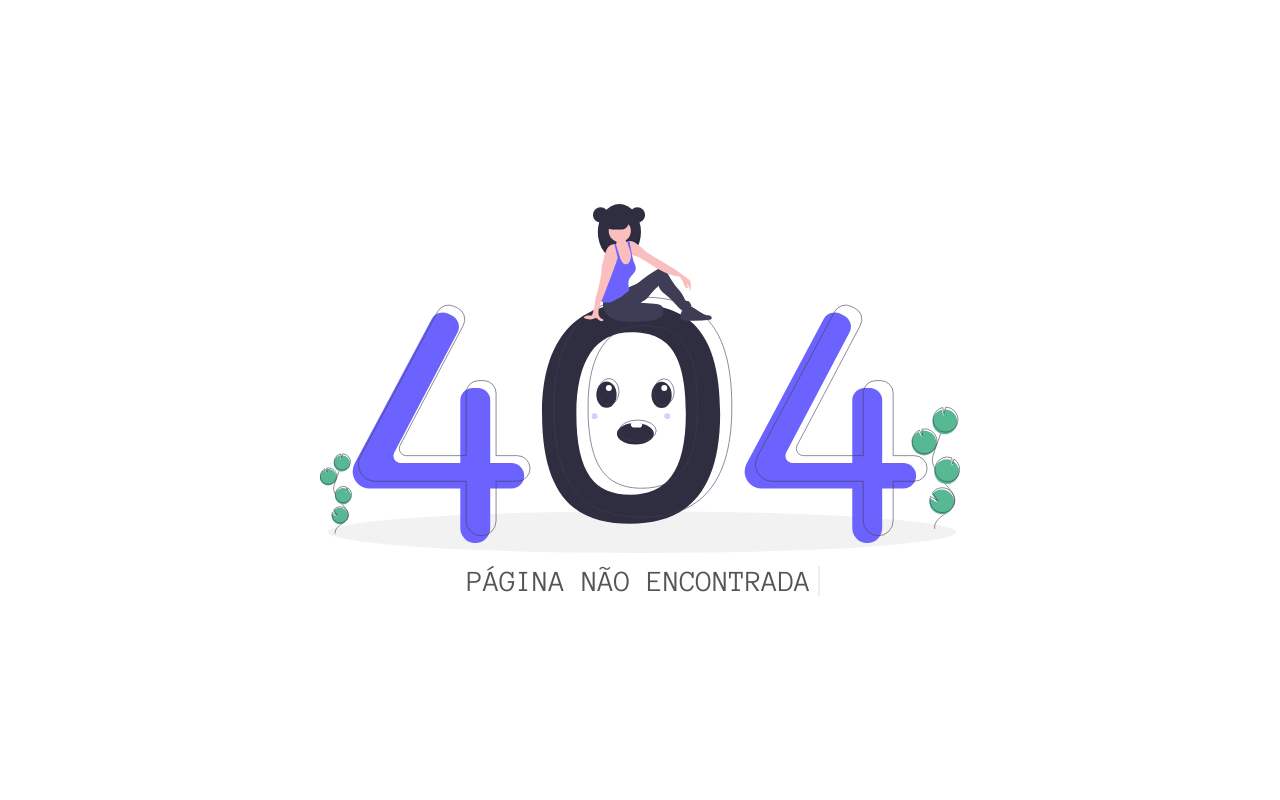
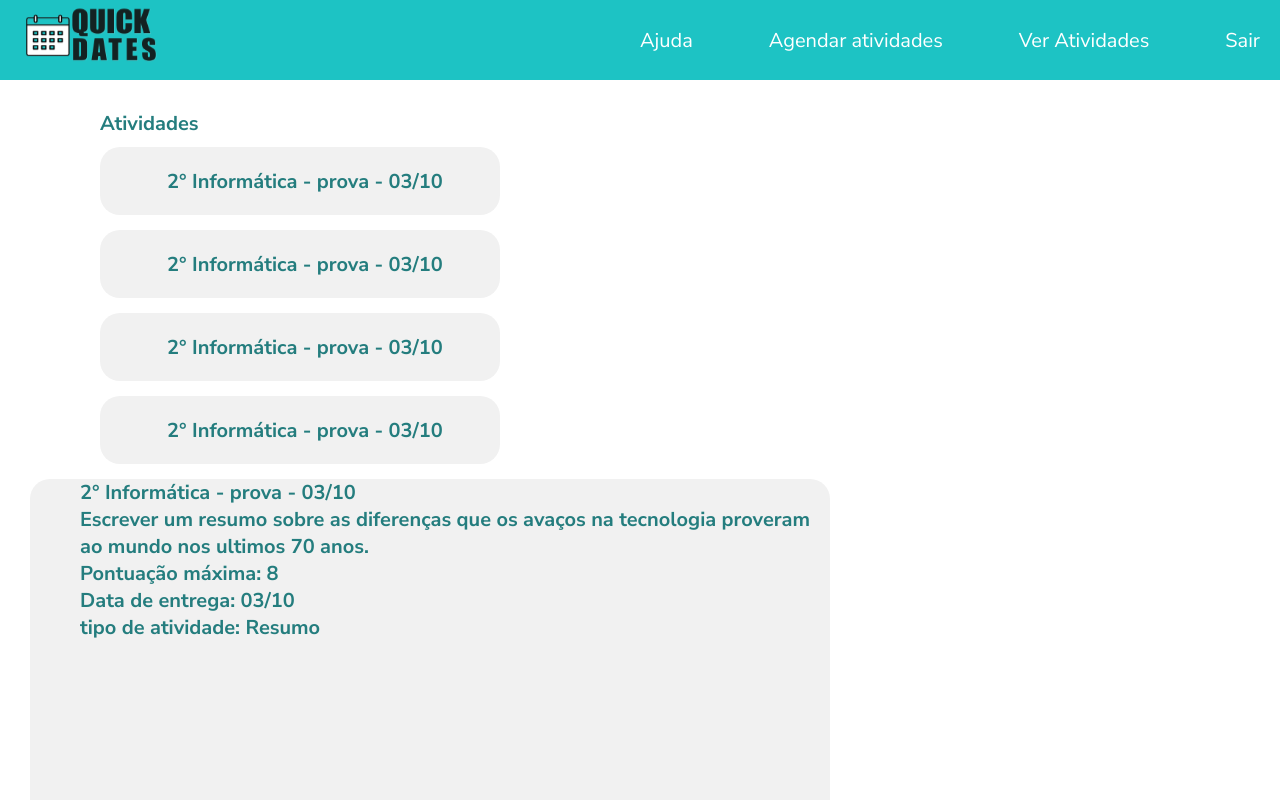
Before and after one commit to Quick-Dates/Quick-Dates-Web, a React (Create React App) app: page /edit-activity in a window 1280 px wide. Shown: the top 800 px of the page. Built offline with nearby package versions, Linux system fonts and the light colour scheme.

Commit message:
editar atividade

```diff
--- /dev/null
+++ b/src/pages/EditActivity/index.tsx
@@ -0,0 +1,39 @@
+import React from 'react';
+import Template from '../../components/Template';
+import './styles.css';
+
+export default function EditActivity() {
+  return (
+    <Template title="Professor">
+
+      <h1 id="nomeatividades">Atividades</h1>
+      <div className="todas">
+        <div className="avaliacoes">
+          <h1 id="avaliacao_nome">2° Informática - prova - 03/10</h1>
+
+        </div>
+        <div className="avaliacoes">
+          <h1 id="avaliacao_nome">2° Informática - prova - 03/10</h1>
+
+        </div>
+        <div className="avaliacoes">
+          <h1 id="avaliacao_nome">2° Informática - prova - 03/10</h1>
+
+        </div>
+        <div className="avaliacoes">
+          <h1 id="avaliacao_nome">2° Informática - prova - 03/10</h1>
+
+        </div>
+      </div>
+      <div className="informacao">
+        <h1 id="titulo_informacao">2° Informática - prova -  03/10</h1>
+        <h1 id="descricao_informacao">Escrever um resumo sobre as diferenças que os avaços na tecnologia proveram ao mundo nos ultimos 70 anos.</h1>
+        <h1 id="pontuacao_informacao">Pontuação máxima: 8</h1>
+        <h1 id="data_informacao">Data de entrega: 03/10 </h1>
+        <h1 id="tipo_informacao">tipo de atividade: Resumo </h1>
+
+      </div>
+
+    </Template>
+  );
+}
--- /dev/null
+++ b/src/pages/EditActivity/styles.css
@@ -0,0 +1,30 @@
+h1#nomeatividades{
+  margin-top: 30px;
+  margin-left: 100px;
+  margin-bottom: 10px;
+}
+
+
+.avaliacoes{
+  display: flex;
+  background-color: #F1F1F1; width:400px; height: 68px; border-radius: 20px;
+  justify-content: center;
+  margin-left: 100px;
+  align-items: center;
+  margin-bottom: 15px;
+
+}
+h1#avaliacao_nome{
+  margin-right: 40px;
+  align-items: center;
+  justify-content: center;
+
+}
+.todas{
+  display: inline-block;
+}
+.informacao{
+  background-color: #F1F1F1; width: 800px; height: 600px; border-radius: 20px;
+  margin-left: 30px;
+  display: inline-block;
+}
--- a/src/routes/index.tsx
+++ b/src/routes/index.tsx
@@ -6,6 +6,7 @@ import Login from '../pages/Login';
 import NotFound404 from '../pages/NotFound404';
 import Time from '../pages/Time';
 import ScheduleActivity from '../pages/ScheduleActivity';
+import EditActivity from '../pages/EditActivity';
 
 export default function Routes() {
   return (
@@ -15,6 +16,7 @@ export default function Routes() {
       <Route path="/help/:user" component={Help} />
       <Route path="/time" component={Time} />
       <Route path="/shedule-activity" component={ScheduleActivity} />-
+      <Route path="/edit-activity" component={EditActivity} />
       <Route path="*" component={NotFound404} />
     </Switch>
   );
```
